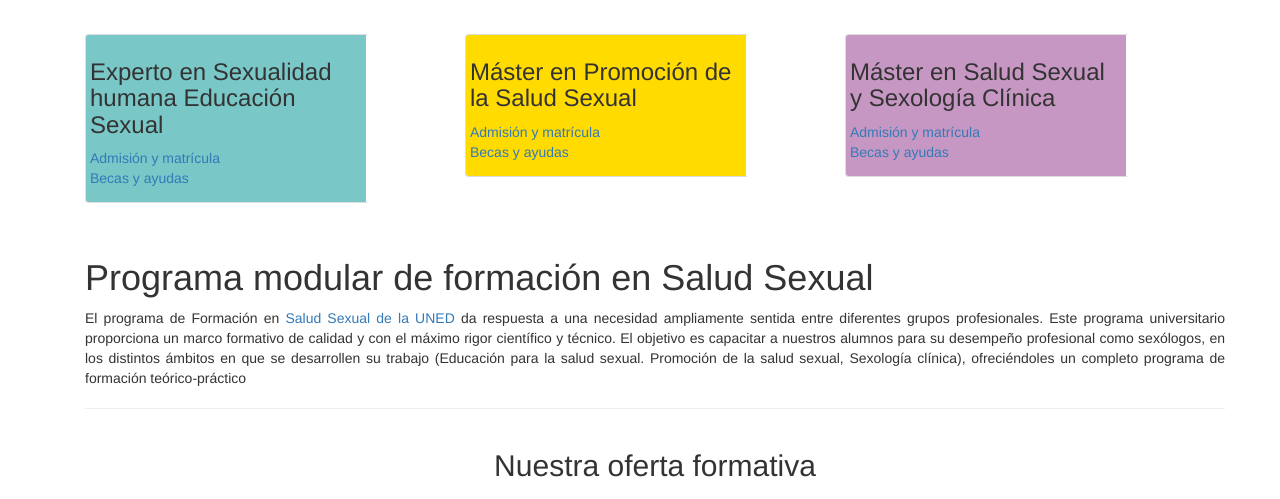
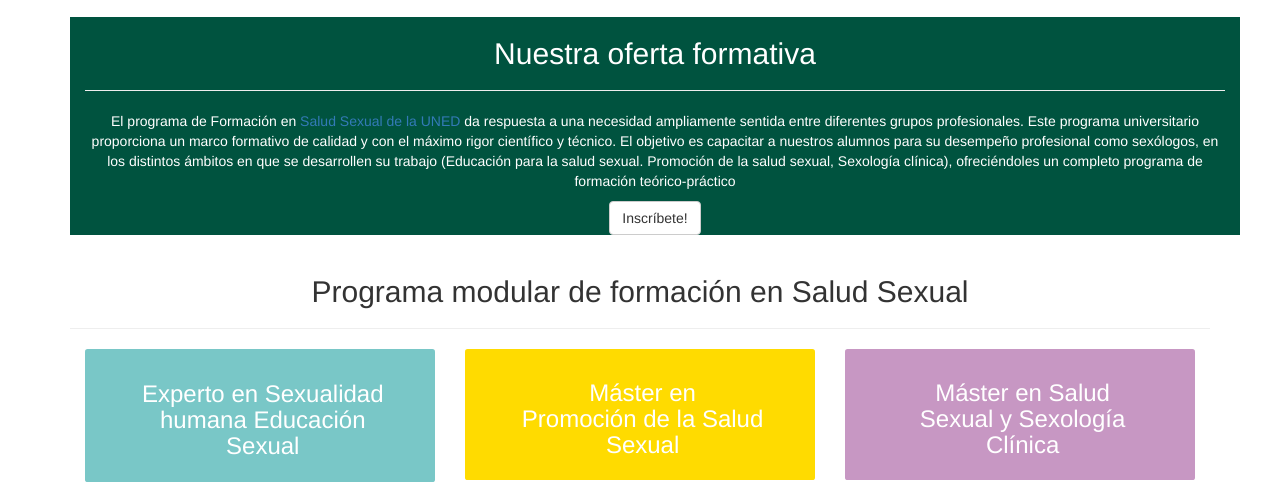
Before and after one commit to GCebria/PruebasUNED, a plain HTML site: page Index.html in a window 1280 px wide. Shown: the part 435-934 px from the top of the page. Drawn offline with Linux system fonts and the light colour scheme.

Commit message:
algo no encaja

```diff
--- a/Index.html
+++ b/Index.html
@@ -69,6 +69,7 @@
   </nav>
 </div>
 
+<!--CAROUSEL-->
 
 <div class="container">
     <div class="row row-m-t">
@@ -133,74 +134,88 @@
   <div class="col-md-1"></div>
 </div>
 
+
 <div class="container">
+  <div class="row row-m-t">
+    <section class="bg-uned" id="aulaEspill">
+      <div class="container">
+        <div class="row">
+            <div class="col-md-12 text-center">
+              <h2 class="section-heading text-white">Nuestra oferta formativa</h2>
+                  <hr class="light">
+                  <p class="text-faded">El programa de Formación en
+                  <a href="http://www2.uned.es/saludsexual/youtube1.htm">Salud Sexual de la UNED</a>
+                  da respuesta a una
+                  necesidad ampliamente sentida entre diferentes grupos profesionales. Este
+                  programa universitario proporciona un marco formativo de calidad y con el máximo
+                  rigor científico y técnico. El objetivo es capacitar a nuestros alumnos para su desempeño
+                  profesional como sexólogos, en los distintos ámbitos en que se desarrollen su trabajo
+                  (Educación para la salud sexual. Promoción de la salud sexual, Sexología clínica),
+                  ofreciéndoles un completo programa de formación teórico-práctico</p>
+                  <a href="singupForm.php" class="page-scroll btn btn-default btn-xl sr-button" data-sr-id="6">Inscríbete!</a>
+          </div>
+        </div>
+      </div>
+    </section>
+  </div>
+</div>
+
+
+
+<!-- THUMBNAILS -->
+
     <div class="row row-m-t">
-      <div class="content">
-        <div class="col-xs-12 col-md-12">
 
-        <div class="thumbnail thumbnail-experto col-md-3">
-              <h3>Experto en Sexualidad humana Educación Sexual </h3>
-              <ul class="list-unstyled">
-                <li><a href="http://portal.uned.es/portal/page?_pageid=93,19108320&amp;_dad=portal&amp;_schema=PORTAL" title="Admisión y matrícula">Admisión y matrícula</a></li>
-                <li><a href="http://portal.uned.es/portal/page?_pageid=93,14022320&amp;_dad=portal&amp;_schema=PORTAL" title="Becas y ayudas">Becas y ayudas</a></li>
-              </ul>
-        </div>
-        <div class="col-md-1"></div>
-        <div class="thumbnail thumbnail-promocion col-md-3">
-              <h3>Máster en Promoción de la Salud Sexual </h3>
-              <ul class="list-unstyled">
-                <li><a href="http://portal.uned.es/portal/page?_pageid=93,19108320&amp;_dad=portal&amp;_schema=PORTAL" title="Admisión y matrícula">Admisión y matrícula</a></li>
-                <li><a href="http://portal.uned.es/portal/page?_pageid=93,14022320&amp;_dad=portal&amp;_schema=PORTAL" title="Becas y ayudas">Becas y ayudas</a></li>
-              </ul>
-        </div>
-        <div class="col-md-1"></div>
-        <div class="thumbnail thumbnail-clinica col-md-3">
-              <h3>Máster en Salud Sexual y Sexología Clínica </h3>
-              <ul class="list-unstyled">
-                <li><a href="http://portal.uned.es/portal/page?_pageid=93,19108320&amp;_dad=portal&amp;_schema=PORTAL" title="Admisión y matrícula">Admisión y matrícula</a></li>
-                <li><a href="http://portal.uned.es/portal/page?_pageid=93,14022320&amp;_dad=portal&amp;_schema=PORTAL" title="Becas y ayudas">Becas y ayudas</a></li>
-              </ul>
+
+
+        <div class="col-xs-12 col-md-12 text-center">
+        <h2>Programa modular de formación en Salud Sexual</h2>
+        <hr>
+          <div class="col-md-4">
+          <div class="label thumbnail-experto col-md-12">
+            <div class="col-md-1"></div>
+            <div class="col-md-10">
+                <h3>Experto en Sexualidad humana Educación Sexual </h3>
+            </div>
+            <div class="col-md-1"></div>
+          </div>
+          </div>
+          <div class="col-md-4">
+          <div class="label thumbnail-promocion col-md-12">
+            <div class="col-md-1"></div>
+            <div class="col-md-10">
+              <h3>Máster en </br> Promoción de la Salud </br> Sexual </h3>
+            </div>
+            <div class="col-md-1"></div>
+          </div>
+          </div>
+          <div class="col-md-4">
+          <div class="label thumbnail-clinica col-md-12">
+            <div class="col-md-1"></div>
+            <div class="col-md-10">
+                <h3>Máster en Salud Sexual y Sexología Clínica </h3>
+            </div>
+            <div class="col-md-1"></div>
+          </div>
+          </div>
+
         </div>
 
-        </div>
+
       </div>
-    </div>
-</div>
+
+
+
+
+
 
 
 <div class="container">
     <div class="row row-m-t"> <div class="content">
-    <!--
-      <div class="col-xs-12 col-md-1">
-        <p class="col-xs-3 col-md-12 label label-soyalumno ">Guía del curso</p>
-        <div class="col-xs-1"></div>
-        <p class="col-xs-3 col-md-12 label label-danger">Solicitud admisión</p>
-        <div class="col-xs-1"></div>
-        <p class="col-xs-3 col-md-12 label label-success" >Últimas noticias</p>
-
-        <div class="col-xs-1"></div>
-        <p class="col-xs-3 col-md-12 label label-info">
-          Jornadas Univ. de Salud Sexual</p>
-          <div class="col-xs-1"></div>
-        <p class="col-xs-3 col-md-12 label label-warning">Clases 2016 (Congreso virtual)</p>
-      </div>
-
--->
-      <div class="col-xs-12 col-md-12">
-        <h1>Programa modular de formación en Salud Sexual</h1>
-        <p class="parrafo">El programa de Formación en
-          <a href="http://www2.uned.es/saludsexual/youtube1.htm">Salud Sexual de la UNED</a>
-          da respuesta a una
-          necesidad ampliamente sentida entre diferentes grupos profesionales. Este
-          programa universitario proporciona un marco formativo de calidad y con el máximo
-          rigor científico y técnico. El objetivo es capacitar a nuestros alumnos para su desempeño
-          profesional como sexólogos, en los distintos ámbitos en que se desarrollen su trabajo
-          (Educación para la salud sexual. Promoción de la salud sexual, Sexología clínica),
-          ofreciéndoles un completo programa de formación teórico-práctico</p>
-        <hr>
+      <div class="col-xs-12 col-md-12 text-center ">
         <div class="col-lg-12 text-center">
-                        <h2 class="section-heading">Nuestra oferta formativa</h2>
-                        <hr class="primary">
+        <h2 class="section-heading">¿Por qué estudiar en la UNED?</h2>
+        <hr class="primary">
         </div>
               <div class="row">
           <div class="col-lg-3 col-md-6 text-center">
@@ -234,34 +249,6 @@
               </div>
           </div>
       </div>
-<!--        <h3>Nuestra oferta formativa de la UNED tiene en cuenta que:</h3><br>
-
-        <div class="row">
-          <div class="col-xs-6 col-md-6">
-            <h4>Es el momento <i class="fa fa-clock-o" aria-hidden="true"></i></h4>
-            La formación en sexología representa ahora una <b>excelente oportunidad profesional.</b>
-          </div>
-          <div class="col-xs-6 col-md-6">
-            <h4>Calidad <i class="fa fa-trophy" aria-hidden="true"></i></h4>
-            El programa de Formación en Salud Sexual de la UNED es una oferta de la <b>máxima calidad</b> en
-            los ámbitos de la salud, la educación y la intervención social y comunitaria.
-          </div>
-        </div>
-        <div class="row row-m-t">
-          <div class="col-xs-6 col-md-6">
-            <h4>Profesionalidad <i class="fa fa-handshake-o" aria-hidden="true"></i></h4>
-            Las titulaciones que ofrece este programa modular son las idóneas para el <b>desarrollo profesional</b>
-             de educadores, enfermeras, matronas, psicólogos y médicos.
-           </div>
-          <div class="col-xs-6 col-md-6">
-            <h4>Formación <i class="fa fa-graduation-cap" aria-hidden="true"></i></h4>
-            Los objetivos que se tratan de alcanzar con este programa de cubren las <b>principales áreas de formación personal y profesional</b> de nuestros estudiantes.
-          </div>
-        </div>
-      </div>
-      <div class="col-xs-12 col-md-4" style="text-align:center;">
-          <img src="assets/images/logosaludsexual_.gif" alt="Lights" style="width:75%">
-      </div>-->
 
 
         <section id="comoSon">
--- a/assets/css/custom.css
+++ b/assets/css/custom.css
@@ -89,6 +89,7 @@ labels.less:9
 
 .thumbnail-experto{
    background-color: #79c7c7;
+   padding: 1.1em;
 }
 
 .thumbnail-promocion{
```
Also changed, not shown: assets/bootstrap/css/bootstrap.css.
